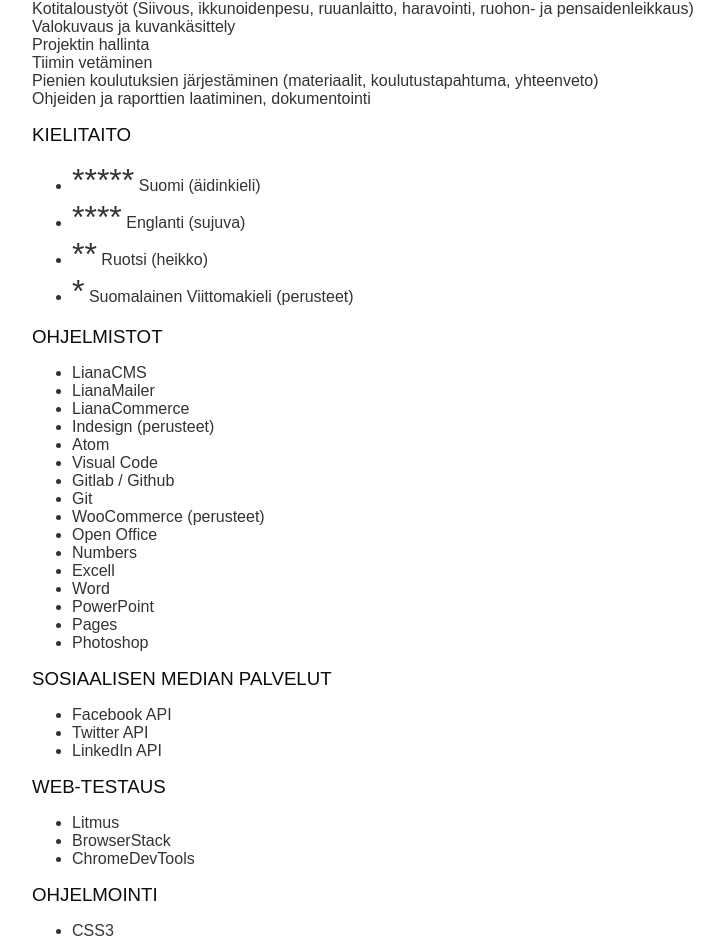
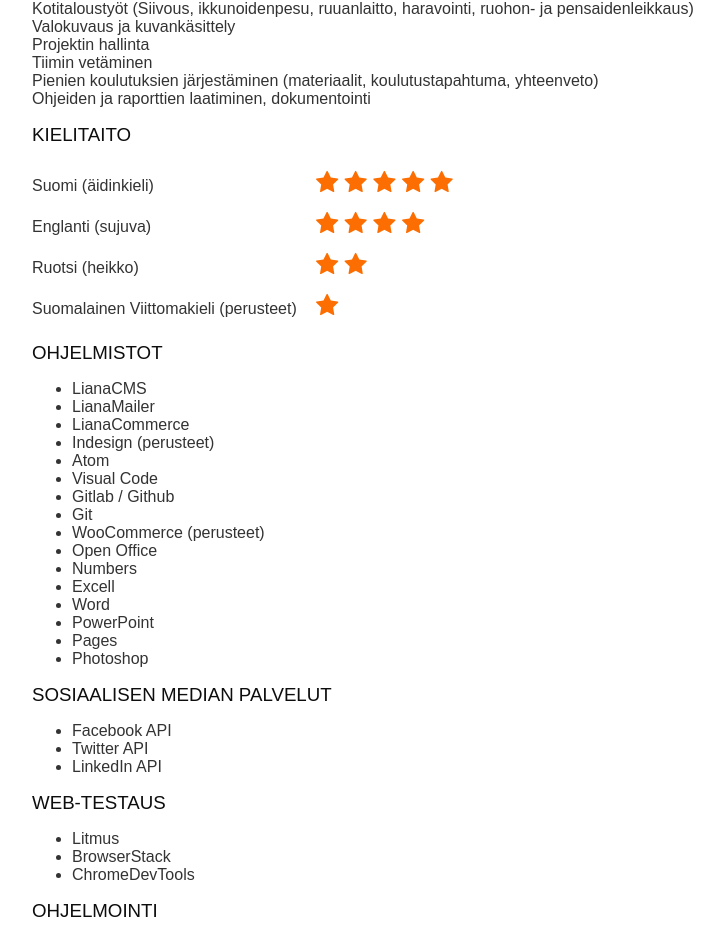
Before and after one commit to lellu/elisatervonencom, a Nuxt app: page / in a window 1280 px wide. Shown: the part 4077-5015 px from the top of the page, without its empty margins (8-732 px from the left). Built offline with nearby package versions, Linux system fonts and the light colour scheme.

Commit message:
Stars component

```diff
--- a/components/Knowledge.vue
+++ b/components/Knowledge.vue
@@ -14,11 +14,10 @@
     </p>
 
     <h3>Kielitaito</h3>
-    <ul>
-      <li v-for="language in languages" v-if="language.type==filter||filter=='all'||language.type==''" :key="language.id">
-        <span class="stars">{{ language.levelnumber }}</span> {{ language.name }} ({{ language.level }})
-      </li>
-    </ul>
+    <div v-for="language in languages" v-if="language.type==filter||filter=='all'||language.type==''" :key="language.id" class="t-row">
+      <div class="t-cell">{{ language.name }} ({{ language.level }})</div>
+      <div class="t-cell"><Stars :number="language.levelnumber" /></div>
+    </div>
 
     <h3>Ohjelmistot</h3>
     <ul>
@@ -58,7 +57,12 @@
 </template>
 
 <script>
+import Stars from '~/components/Stars.vue';
+
 export default {
+  components: {
+    Stars
+  },
   props: {
     filter: {
       type: String,
@@ -68,10 +72,10 @@
   data: function () {
     return {
       languages: [
-        {id: 1, name: 'Suomi', level: 'äidinkieli', levelnumber: '*****', type: '' },
-        {id: 2, name: 'Englanti', level: 'sujuva', levelnumber: '****', type: '' },
-        {id: 3, name: 'Ruotsi', level: 'heikko', levelnumber: '**', type: '' },
-        {id: 4, name: 'Suomalainen Viittomakieli', levelnumber: '*', level: 'perusteet', type: ''}
+        {id: 1, name: 'Suomi', level: 'äidinkieli', levelnumber: 5, type: '' },
+        {id: 2, name: 'Englanti', level: 'sujuva', levelnumber: 4, type: '' },
+        {id: 3, name: 'Ruotsi', level: 'heikko', levelnumber: 2, type: '' },
+        {id: 4, name: 'Suomalainen Viittomakieli', level: 'perusteet', levelnumber: 1, type: ''}
       ],
       softwares: [
         {id: 1, name: 'LianaCMS', level: '', type: 'web' },
@@ -124,9 +128,7 @@
 </script>
 
 <style lang="scss">
-.stars {
-  font-size: 2rem;
-}
+@import 'assets/scss/colors.scss';
 
 .icon-list {
   list-style: none;
@@ -140,4 +142,23 @@
     margin-right: 0.2rem;
   }
 }
+
+.t-row {
+  display: table-row;
+
+  .t-cell {
+    display: table-cell;
+    padding: 0.5rem 1rem 0.5rem 0;
+  }
+
+  @media only screen and (max-width: 550px) {
+    display: block;
+
+    .t-cell {
+      display: block;
+      padding: 0.2rem 0rem 0.2rem 0;
+    }
+  }
+}
+
 </style>
--- /dev/null
+++ b/components/Stars.vue
@@ -0,0 +1,33 @@
+<template>
+  <span class="stars">
+    <i v-for="n in number" :key="n" class="fa fa-star" />
+  </span>
+</template>
+
+<script>
+export default {
+  props: {
+    number: {
+      type: Number,
+      default: 0
+    }
+  }
+}
+</script>
+
+<style lang="scss" scoped>
+@import 'assets/scss/colors.scss';
+
+.stars {
+  color: $orange;
+
+  .fa {
+    font-size: 1.5rem;
+    padding: 0 0.2rem;
+  }
+
+  @media only screen and (max-width: 550px) {
+    display: none;
+  }
+}
+</style>
```
